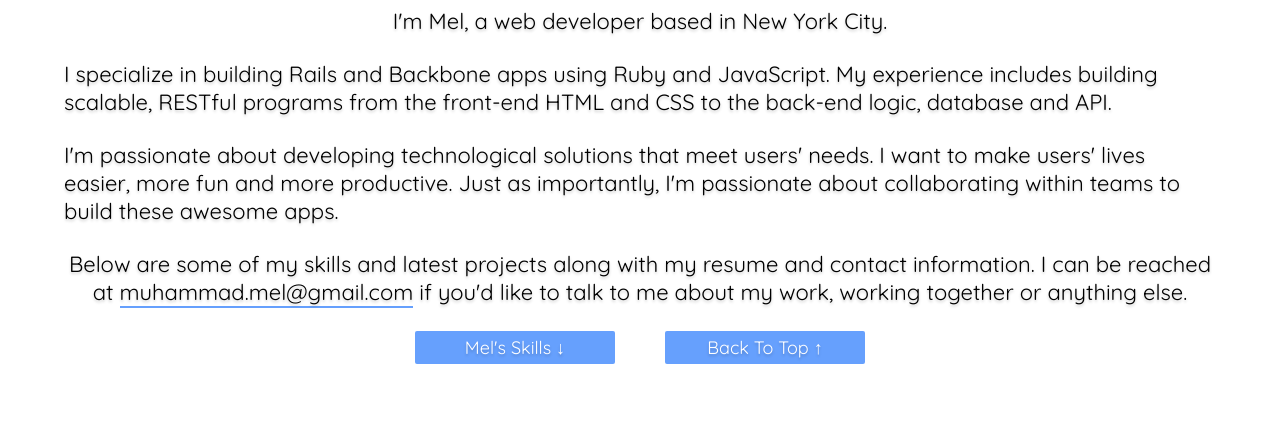
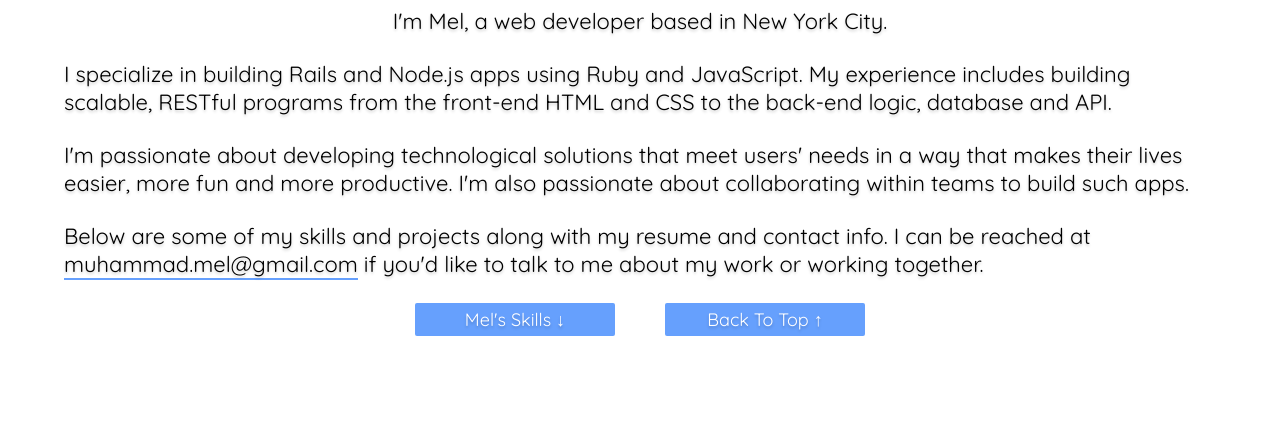
Before and after one commit to unsaltedMixedNuts/unsaltedMixedNuts.github.io, a plain HTML site: page index.html in a window 1280 px wide. Shown: the part 758-1191 px from the top of the page. Drawn offline with Linux system fonts and the light colour scheme.

Commit message:
Update Summary

```diff
--- a/css/main.css
+++ b/css/main.css
@@ -206,6 +206,19 @@ header {
 
 .center-aligned-paragraph {
   text-align: center;
+}
+
+.last-paragraph a {
+  border-bottom: 2px solid #66a0fd;
+}
+
+.last-paragraph a:hover {
+  border-bottom: none;
+}
+
+.last-paragraph a:active {
+  font-size: inherit;
+  text-shadow: 0 0 2px black;
 }
 
 
@@ -451,18 +464,6 @@ header {
   font-size: inherit;
 }
 
-.center-aligned-paragraph a {
-  border-bottom: 2px solid #66a0fd;
-}
-
-.center-aligned-paragraph a:hover {
-  border-bottom: none;
-}
-
-.center-aligned-paragraph a:active {
-  font-size: inherit;
-  text-shadow: 0 0 2px black;
-}
 
 
 
--- a/index.html
+++ b/index.html
@@ -56,15 +56,14 @@
       <div class="section-two-paragraphs-div">
         <p class="center-aligned-paragraph">I'm Mel, a web developer based in New York City.</p>
         <p>
-          I specialize in building Rails and Backbone apps using Ruby and JavaScript.
+          I specialize in building Rails and Node.js apps using Ruby and JavaScript.
           My experience includes building scalable, RESTful programs from the front-end HTML and CSS to the back-end logic, database and API.
         </p>
         <p>
-          I'm passionate about developing technological solutions that meet users' needs.  I want to make users' lives easier, more fun and more productive.
-          Just as importantly, I'm passionate about collaborating within teams to build these awesome apps.
+          I'm passionate about developing technological solutions that meet users' needs in a way that makes their lives easier, more fun and more productive. I'm also passionate about collaborating within teams to build such apps.
         </p>
-        <p class="center-aligned-paragraph">
-          Below are some of my skills and latest projects along with my resume and contact information. I can be reached at <a href="mailto:muhammad.mel@gmail.com">muhammad.mel@gmail.com</a> if you'd like to talk to me about my work, working together or anything else.
+        <p class="last-paragraph">
+          Below are some of my skills and projects along with my resume and contact info. I can be reached at <a href="mailto:muhammad.mel@gmail.com">muhammad.mel@gmail.com</a> if you'd like to talk to me about my work or working together.
         </p>
       </div>
       <div class="div-for-faux-buttons clearfix">
```
